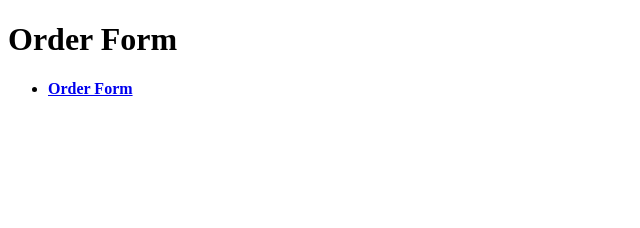
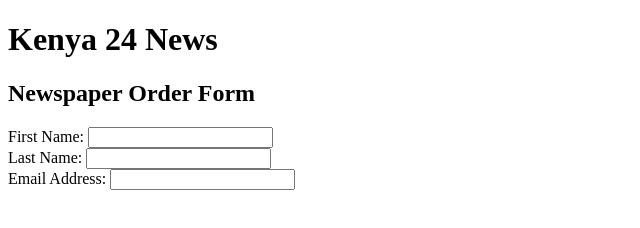
Before and after one commit to dylanfox44/framework-challenge, a plain HTML site: page index.html in a window 1280 px wide. Shown: the whole page, without its empty margins (0-640 px from the left). Drawn offline with Linux system fonts and the light colour scheme.

Commit message:
start of form

```diff
--- a/index.html
+++ b/index.html
@@ -8,12 +8,29 @@
     <link rel="stylesheet" href="screen.css">
   </head>
   <body>
-    <h1>Order Form</h1>
-    <nav>
-      <ul>
-        <li><a href="index.html" class="active">Order Form</a></li>
-      </ul>
-    </nav>
+    <h1>Kenya 24 News</h1>
+    <h2>Newspaper Order Form</h2>
+    <div class="order-form">
+      <form
+      action="https://formspree.io/f/xzbnenne"
+      method="POST">
+      <label>
+        First Name:
+        <input type="text" name="First Name">
+      </label>
+      <br>
+      <label>
+        Last Name:
+        <input type="text" name="Last Name">
+      </label>
+      <br>
+      <label>
+        Email Address:
+        <input type="text" name="Email Address">
+      </label>
+      <br>
+    </form>
+    </div>
     <script src="index.js"></script>
   </body>
 </html>
```
